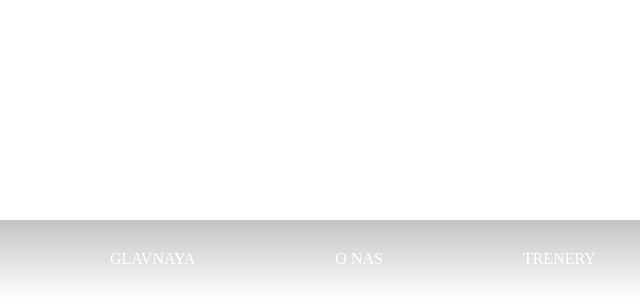
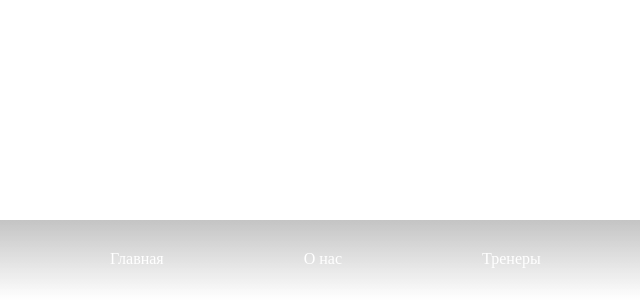
Before and after one commit to hubilya/Figma_markup, a plain HTML site: page index.html in a window 1280 px wide. Shown: the part 500-800 px from the top of the page, 0-640 px from the left. Drawn offline with Linux system fonts and the light colour scheme; files that its build step writes are made by us from their sources.

Commit message:
Update index.html

```diff
--- a/index.html
+++ b/index.html
@@ -15,11 +15,11 @@
         <p>GUARD</p>
      </div>
 
-     <div class="footer">
+       <div class="footer" >
         <div class="fwords">
-            <div id="div1" style="padding:30px;float:left;"> <a href="#">GLAVNAYA</a></div>
-            <div id="div2" style="padding:30px;float:left"><a href="#"> O NAS</a></div>
-            <div id="div3" style="padding:30px;float:left"> <a href="#">TRENERY</a></div>
+            <div id="div1" style="padding:30px;float:left;"> <a href="#">Главная</a></div>
+            <div id="div2" style="padding:30px;float:left"><a href="#">О нас</a></div>
+            <div id="div3" style="padding:30px;float:left"> <a href="#">Тренеры</a></div>
         </div>
     </div>
 
```
